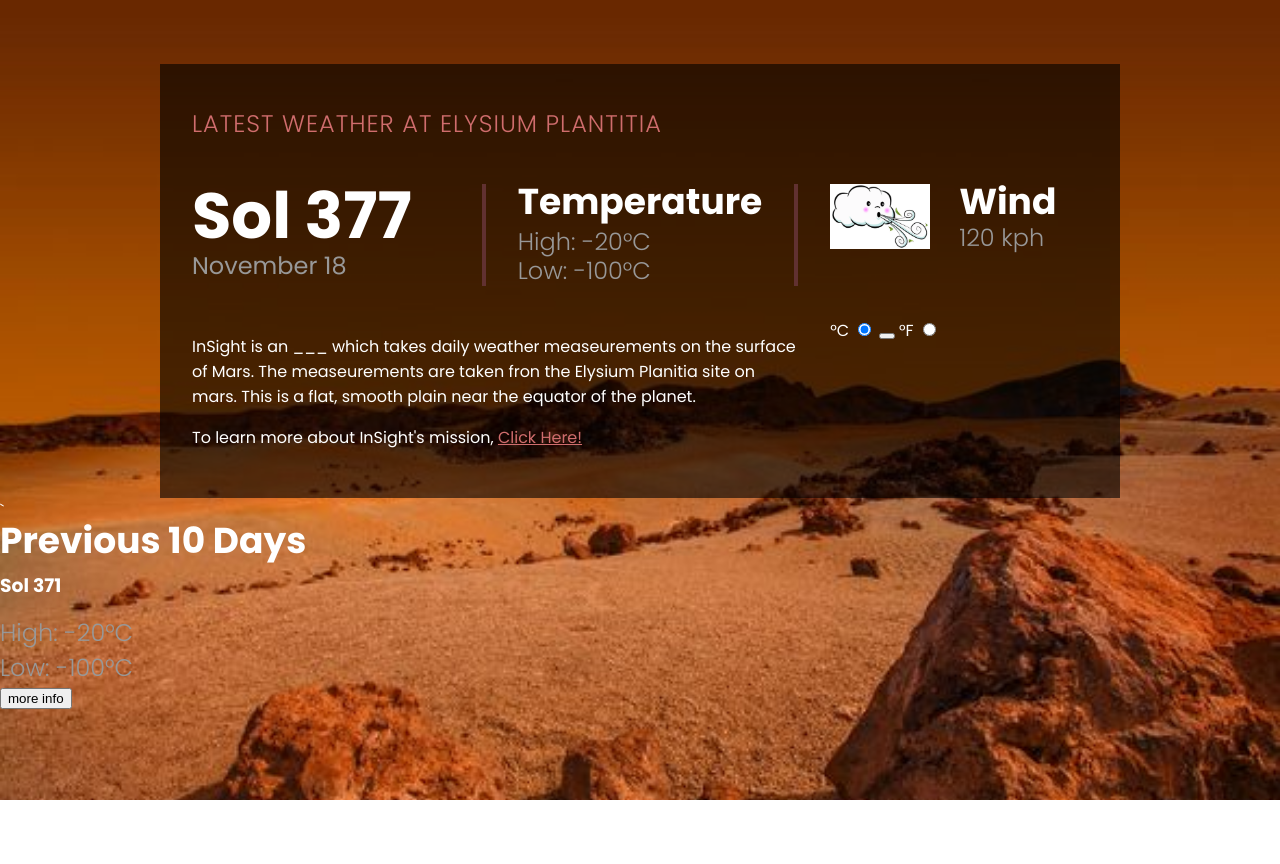
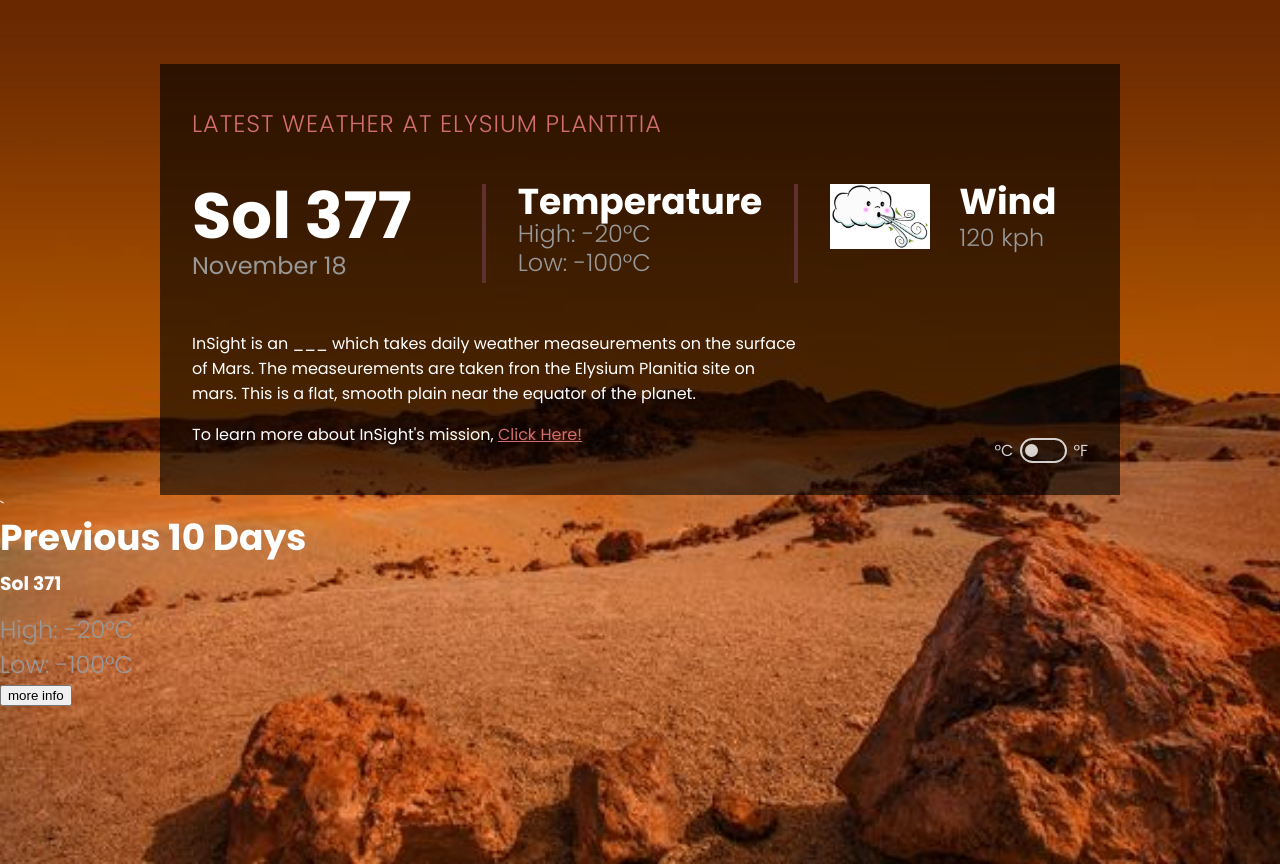
Before and after one commit to RickeshM/MarsWeatherApp, a plain HTML site: page index.html in a window 1280 px wide. Before the commit the page ends 800 px from the top, so only its background shows below. Drawn offline with Linux system fonts and the light colour scheme.

Commit message:
Unit switch CSS

```diff
--- a/css/main.scss
+++ b/css/main.scss
@@ -50,7 +50,7 @@ body {
     // line-height: 1.6;
     background-image: url(../images/mars-background.jpg);
     background-size: cover;
-    // height: 100vh;
+    height: 100vh;
     // overflow: hidden;
     color: var(--clr-light);
 }
@@ -130,6 +130,54 @@ body {
     grid-column: 1 / 3;
 }
 
-.unit-switch {
+.unit {
     grid-column: 3 / 4;
+    color: var(--clr-light);
+    align-self: flex-end;
+    justify-self: flex-end;
+    display: flex;
+    opacity: 0.8;
+
+    &:hover {
+        opacity: 1;
+    }
+    label {
+        cursor: pointer;
+    }
+    input { // hides radio button circle
+        clip: rect(0 0 0 0);
+        clip-path: inset(50%);
+        height: 1px;
+        overflow: hidden;
+        position: absolute;
+        white-space: nowrap;
+        width: 1px;
+    }
+
+    &-toggle{ // button to toggle temperature unit swap
+        cursor: pointer;
+        width: 3.5em;
+        border-radius: 100em;
+        border: 2px solid var(--clr-light);
+        background-color: hsla(0, 0%, 0%, 0.4);
+        padding: 0;
+        margin: 0 .5em;
+
+        &::after { //circle inside the switch
+            content: '';
+            align-self: center;
+            display: block;
+            background: var(--clr-light);
+            height: 1em;
+            width: 1em;
+            border-radius: 50%;
+            margin: 3px;
+            margin-left: auto;
+        }
+    }
 }
+
+:checked ~ .unit-toggle::after { // any switch button coming after "checked"
+    margin-left: 3px;
+    border-color: red;
+}
--- a/index.html
+++ b/index.html
@@ -24,7 +24,7 @@
 
         <div class="temperature-section">
             <h2 class="section-title">Temperature</h2>
-            <div class="temperature-data">
+            <div class="temperatur-data">
                 <p class="reading">High: -20°C</p>
                 <p class="reading">Low: -100°C</p>
             </div>
@@ -43,16 +43,16 @@
             <p>To learn more about InSight's mission, <a href="https://mars.nasa.gov/insight/mission/overview/">Click Here!</a> </p>
         </div>
 
-         <div class="unit-switch">
+        <div class="unit">
             <label for="celcius">°C</label>
-            <input type="radio" id="celcius" name="unit-switch" checked>
+            <input type="radio" id="celcius" name="unit" checked>
 
             <!-- When clicked, checkbox needs to change -->
             <button class="unit-toggle"></button>
 
             <label for="fahrenheit">°F</label>
-            <input type="radio" id="fahrenheit" name="unit-switch">
-         </div>
+            <input type="radio" id="fahrenheit" name="unit">
+        </div>
     </div>
 
     <!-- 7 day weather history -->`
```
Also changed, not shown: css/main.css, 1 other file.
